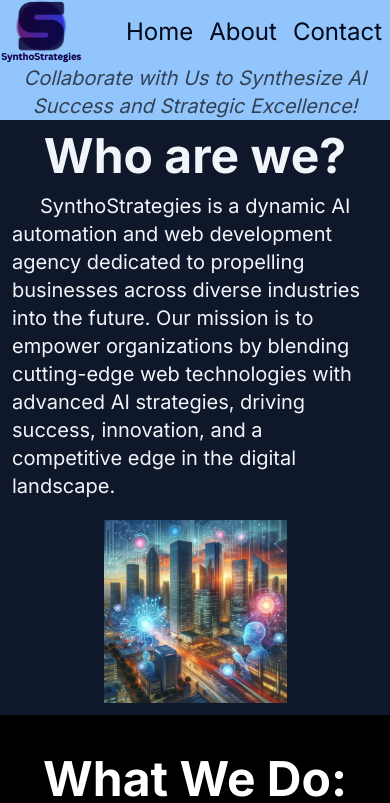
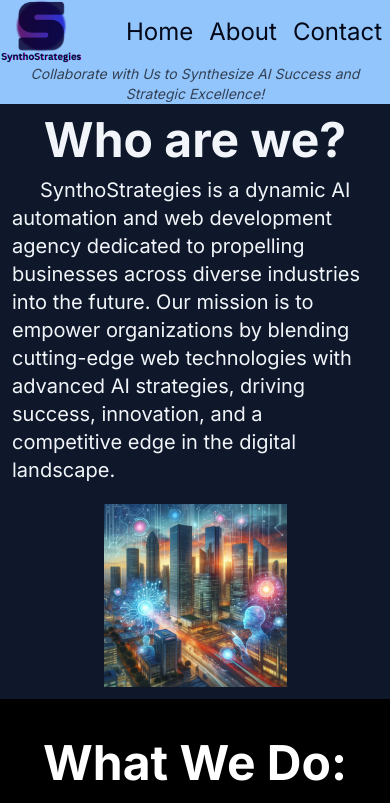
Before and after one commit to andypsu5155/nextjs-synthostrategies, a Next.js app: page / in a window 390 px wide. Shown: the top 803 px of the page. Built offline with nearby package versions, Linux system fonts and the light colour scheme.

Commit message:
Minor stylistic changes

```diff
--- a/components/logo-navbar.tsx
+++ b/components/logo-navbar.tsx
@@ -27,7 +27,7 @@ export default function LogoNavbar() {
         </ul>
       </nav>
 
-      <p className="text-slate-700 text-xl text-center italic">
+      <p className="text-slate-700 text-sm sm:text-xl text-center italic">
         Collaborate with Us to Synthesize AI Success and Strategic Excellence!
       </p>
     </div>
```
